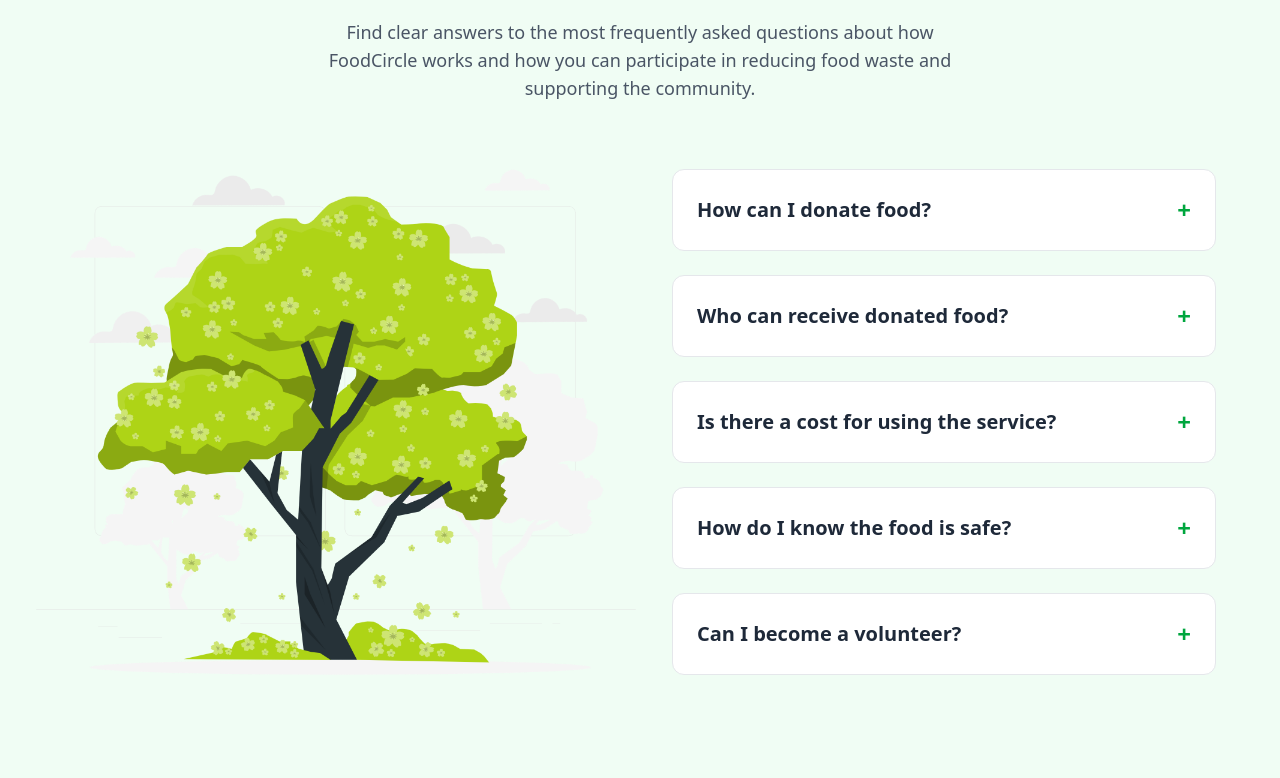
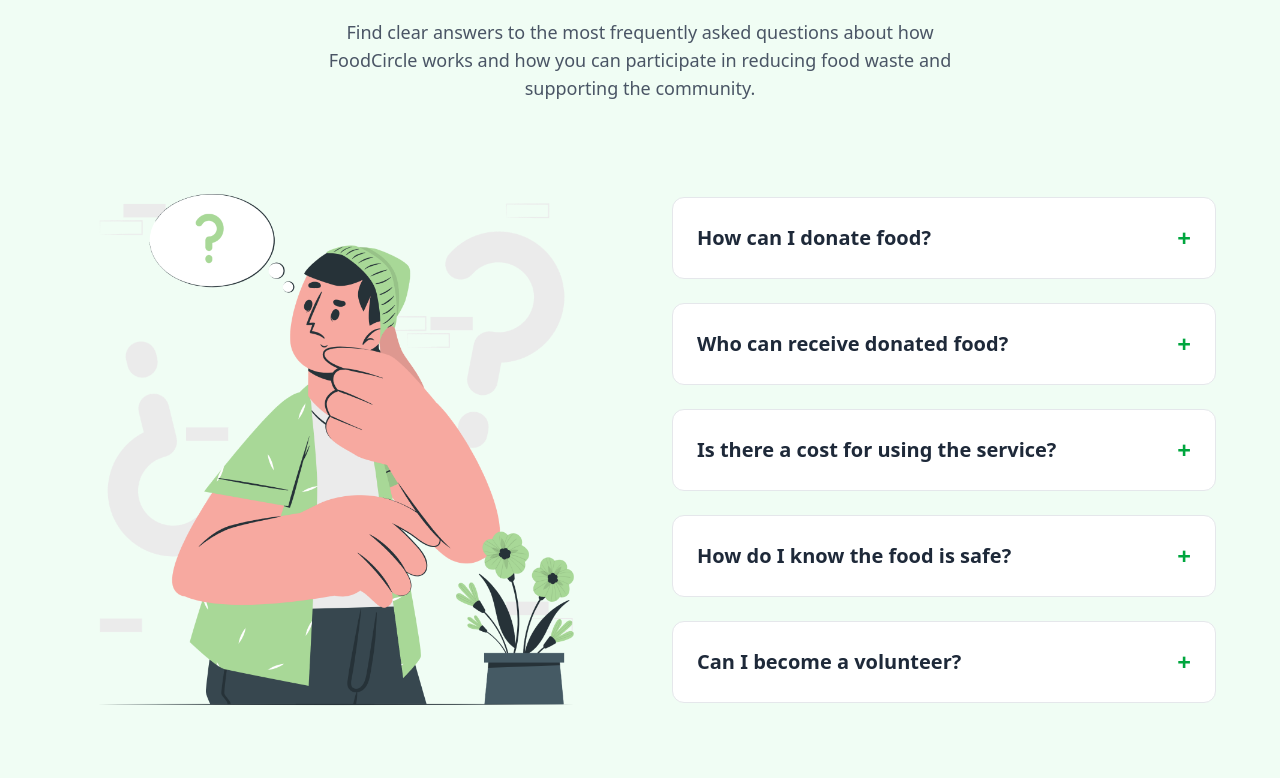
Before and after one commit to Alireja-khan/Food-Circle-Client, a React (Vite) app: page / in a window 1280 px wide. Shown: the part 3492-4270 px from the top of the page. Built offline with nearby package versions, Linux system fonts and the light colour scheme; no server answers.

Commit message:
made some changes in README file.

```diff
--- a/src/pages/AvailableFood/FoodDetails.jsx
+++ b/src/pages/AvailableFood/FoodDetails.jsx
@@ -9,11 +9,12 @@
 import { BiSolidNotepad, BiTimeFive } from 'react-icons/bi';
 import DonorProfile from '../Profiles/DonorProfile';
 import { motion, AnimatePresence } from 'framer-motion';
+import useAuth from '../../hooks/UseAuth';
 
 const FoodDetails = () => {
+  const { user } = useAuth();
   const food = useLoaderData();
   const [showModal, setShowModal] = useState(false);
-  const [showFullDonorImage, setShowFullDonorImage] = useState(false);
   const [selectedDonor, setSelectedDonor] = useState(null);
   const { loading } = useContext(AuthContext);
   const location = useLocation();
@@ -189,8 +190,14 @@
                 <motion.button
                   whileHover={{ scale: 1.05 }}
                   whileTap={{ scale: 0.95 }}
-                  onClick={() => setShowModal(true)}
-                  className="w-full bg-[#bee8b1] font-medium py-3 px-6 rounded-lg transition-colors shadow-md hover:shadow-lg mb-4"
+                  onClick={() => {
+                    if (user) {
+                      setShowModal(true);
+                    } else {
+                      navigate('/signIn');
+                    }
+                  }}
+                  className="w-full bg-[#bee8b1] font-medium py-3 px-6 rounded-lg transition-colors shadow-md hover:shadow-lg mb-4 hover:bg-[#a8d897]"
                 >
                   Request Now
                 </motion.button>
--- a/src/pages/Home/FAQSection.jsx
+++ b/src/pages/Home/FAQSection.jsx
@@ -1,6 +1,7 @@
 import React, { useState } from 'react';
 import { motion, AnimatePresence } from 'framer-motion';
-import treeImg from '../../assets/Banner Image/cherry tree-rafiki.png'; // Your tree image path
+import faqImg from '../../assets/Images/Man thinking-cuate.png';
+
 import { Link } from 'react-router-dom';
 import { BiMessageSquareDetail } from 'react-icons/bi';
 
@@ -115,9 +116,9 @@
         {/* Left: Tree Image */}
         <div className="flex justify-center flex-1 max-w-lg sm:max-w-xl lg:max-w-2xl xl:max-w-3xl">
           <motion.img
-            src={treeImg}
+            src={faqImg}
             alt="FAQ Tree Decoration"
-            className="w-full h-auto object-contain rounded-3xl scale-105"
+            className="w-full h-150 object-contain rounded-3xl scale-105"
             initial={{ opacity: 0, scale: 0.95 }}
             whileInView={{ opacity: 1, scale: 1.05 }}
             transition={{ duration: 0.8, ease: 'easeOut' }}
```
Also changed, not shown: src/assets/Images/Man thinking-cuate.png (added), 1 other file (tests, documents, lock files or other folders). Lines whose indentation alone changed are shown as unchanged.
